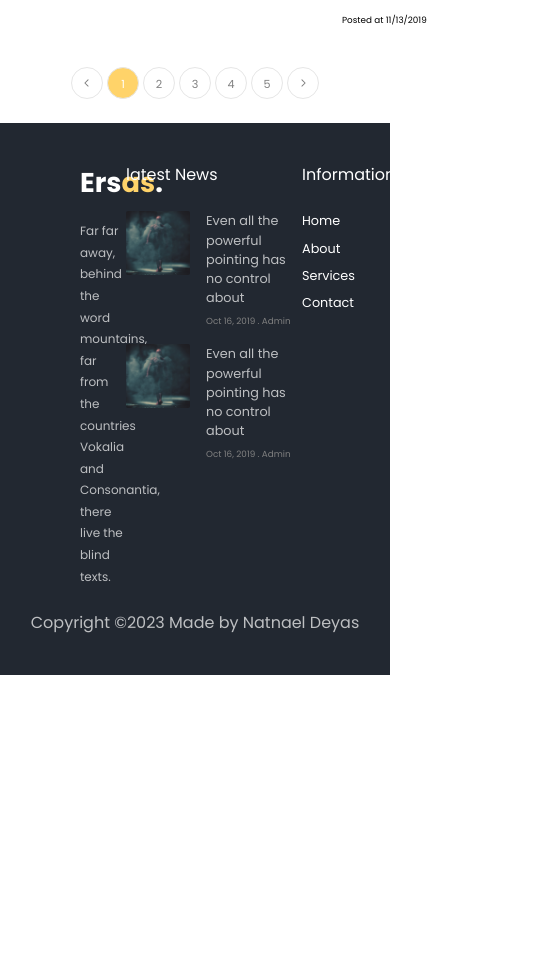
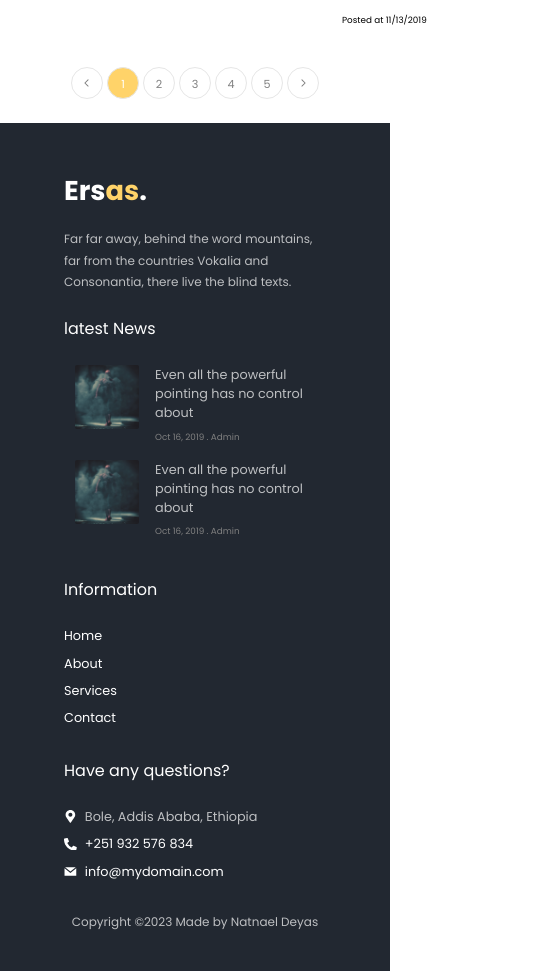
Before and after one commit to Natnael772/ersas, a React (Create React App) app in the folder client/: page / in a window 390 px wide. Shown: the part 1766-2737 px from the top of the page, 555 px wide, since content can reach past the window. Before the commit the page ends 2441 px from the top, so only its background shows below. Built offline with nearby package versions, Linux system fonts and the light colour scheme.

Commit message:
Styled mobile responsivesess for footer

```diff
--- a/client/src/components/Footer/Footer.css
+++ b/client/src/components/Footer/Footer.css
@@ -9,7 +9,7 @@
   /* background-color: #222831;
    */
   background-color: #222831;
-  padding: 5rem 10rem 3rem 10rem;
+  padding: 6rem 12rem 3rem 12rem;
   display: flex;
   /* align-items: center; */
   justify-content: space-between;
@@ -99,3 +99,22 @@
 .blurry {
   color: #ffffffb3;
 }
+/* Mobile  */
+@media (max-width: 600px) {
+  html {
+    font-size: 8px;
+  }
+  .footer-intro {
+    width: 100%;
+  }
+
+  .footer-main-container {
+    padding: 6rem 8rem 3rem 8rem;
+    display: flex;
+    flex-direction: column;
+    gap: 3rem;
+  }
+  .copyright {
+    font-size: 12px;
+  }
+}
```
